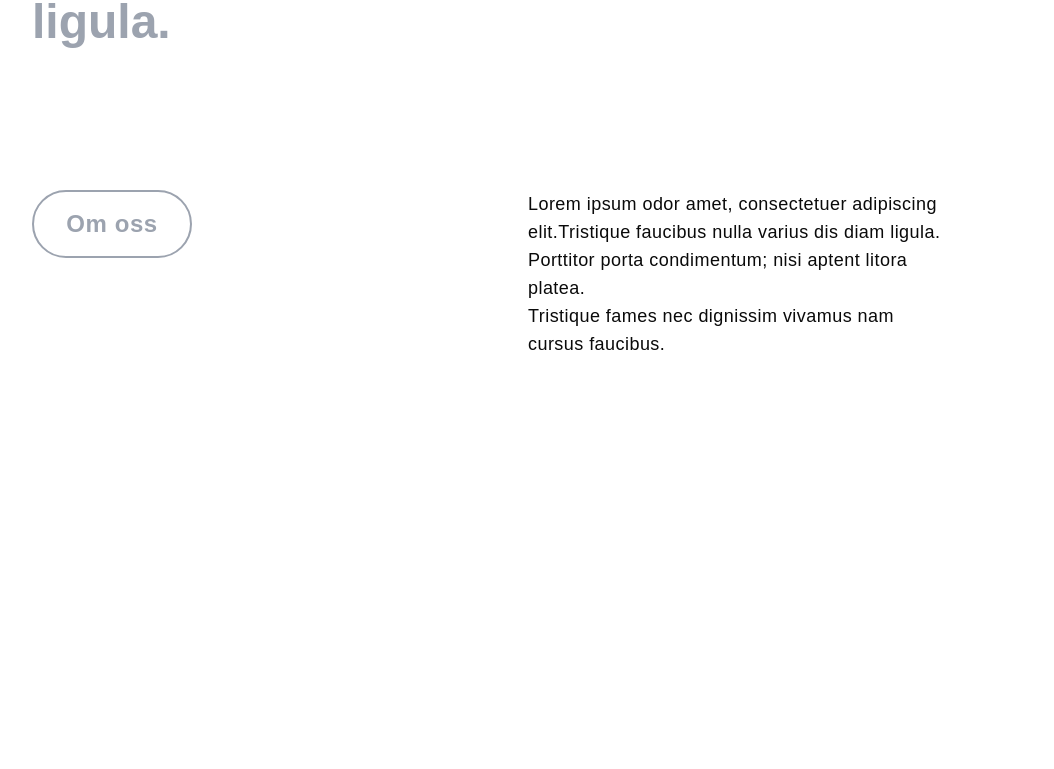
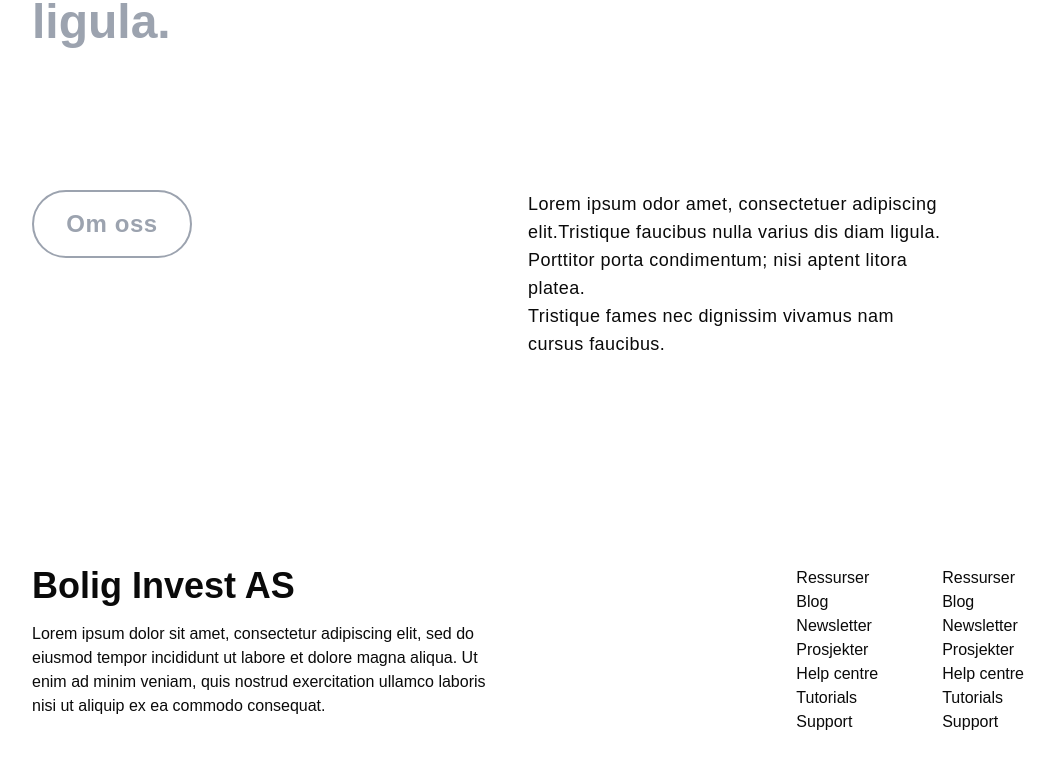
Before and after one commit to Sebastian-Nyberget/Bolig-Invest-AS, a Next.js app: page / in a window 1280 px wide. Shown: the part 1984-2753 px from the top of the page, without its empty margins (112-1166 px from the left). Before the commit the page ends 2486 px from the top, so only its background shows below. Built offline with nearby package versions, Linux system fonts and the light colour scheme.

Commit message:
Add footer

```diff
--- a/app/layout.tsx
+++ b/app/layout.tsx
@@ -4,6 +4,7 @@ import { Geist, Geist_Mono } from "next/font/google";
 import Header from "@/components/Header";
 
 import "./globals.css";
+import Footer from "@/components/Footer";
 
 const geistSans = Geist({
   variable: "--font-geist-sans",
@@ -32,6 +33,7 @@ export default function RootLayout({
       >
         <Header />
         {children}
+        <Footer />
       </body>
     </html>
   );
--- /dev/null
+++ b/components/Footer.tsx
@@ -0,0 +1,44 @@
+import Link from "next/link";
+import { Separator } from "./ui/separator";
+
+const Footer = () => {
+  return (
+    <footer className="w-full px-36 py-16">
+      <div className="flex justify-between">
+        <div>
+          <h1 className="font-bold text-4xl">Bolig Invest AS</h1>
+          <p className="pt-4">Lorem ipsum dolor sit amet, consectetur adipiscing elit, sed do <br /> eiusmod tempor incididunt ut labore et dolore magna aliqua. Ut <br /> enim ad minim veniam, quis nostrud exercitation ullamco laboris <br /> nisi ut aliquip ex ea commodo consequat.</p>
+        </div>
+        <div className="flex space-x-16">
+          <ul className="flex flex-col">
+            <li>Ressurser</li>
+            <Link href="/">Blog</Link>
+            <Link href="/">Newsletter</Link>
+            <Link href="/">Prosjekter</Link>
+            <Link href="/">Help centre</Link>
+            <Link href="/">Tutorials</Link>
+            <Link href="/">Support</Link>
+          </ul>
+          <ul className="flex flex-col">
+            <li>Ressurser</li>
+            <Link href="/">Blog</Link>
+            <Link href="/">Newsletter</Link>
+            <Link href="/">Prosjekter</Link>
+            <Link href="/">Help centre</Link>
+            <Link href="/">Tutorials</Link>
+            <Link href="/">Support</Link>
+          </ul>
+        </div>
+      </div>
+
+      <div className="py-10">
+        <Separator />
+      </div>
+
+      <div></div>
+    </footer>
+
+  );
+}
+
+export default Footer;
```
